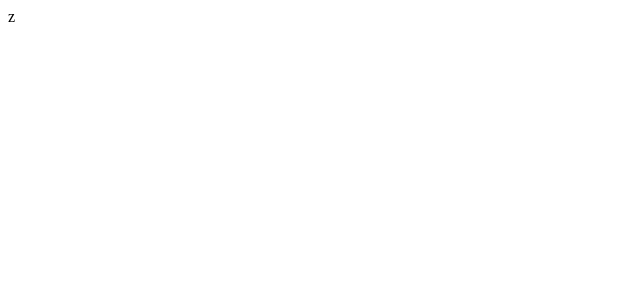
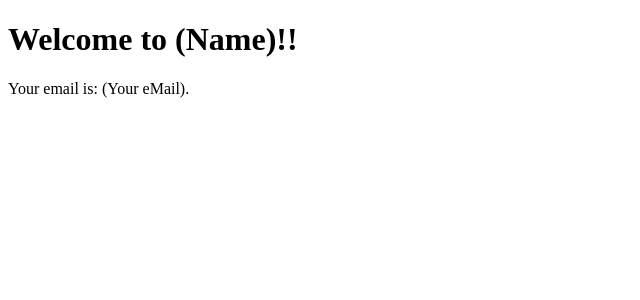
Before and after one commit to lhk3337/toy-nextjs-Auth, a Next.js app: page / in a window 1280 px wide. Shown: the top 300 px of the page, without its empty margins (0-640 px from the left). Built offline with nearby package versions, Linux system fonts and the light colour scheme.

Commit message:
[FEAT] main page

```diff
--- a/pages/index.tsx
+++ b/pages/index.tsx
@@ -1,3 +1,8 @@
 import React from "react";
 
-export default () => <div>z</div>;
+export default () => (
+  <div>
+    <h1>Welcome to (Name)!!</h1>
+    <p>Your email is: (Your eMail). </p>
+  </div>
+);
```
